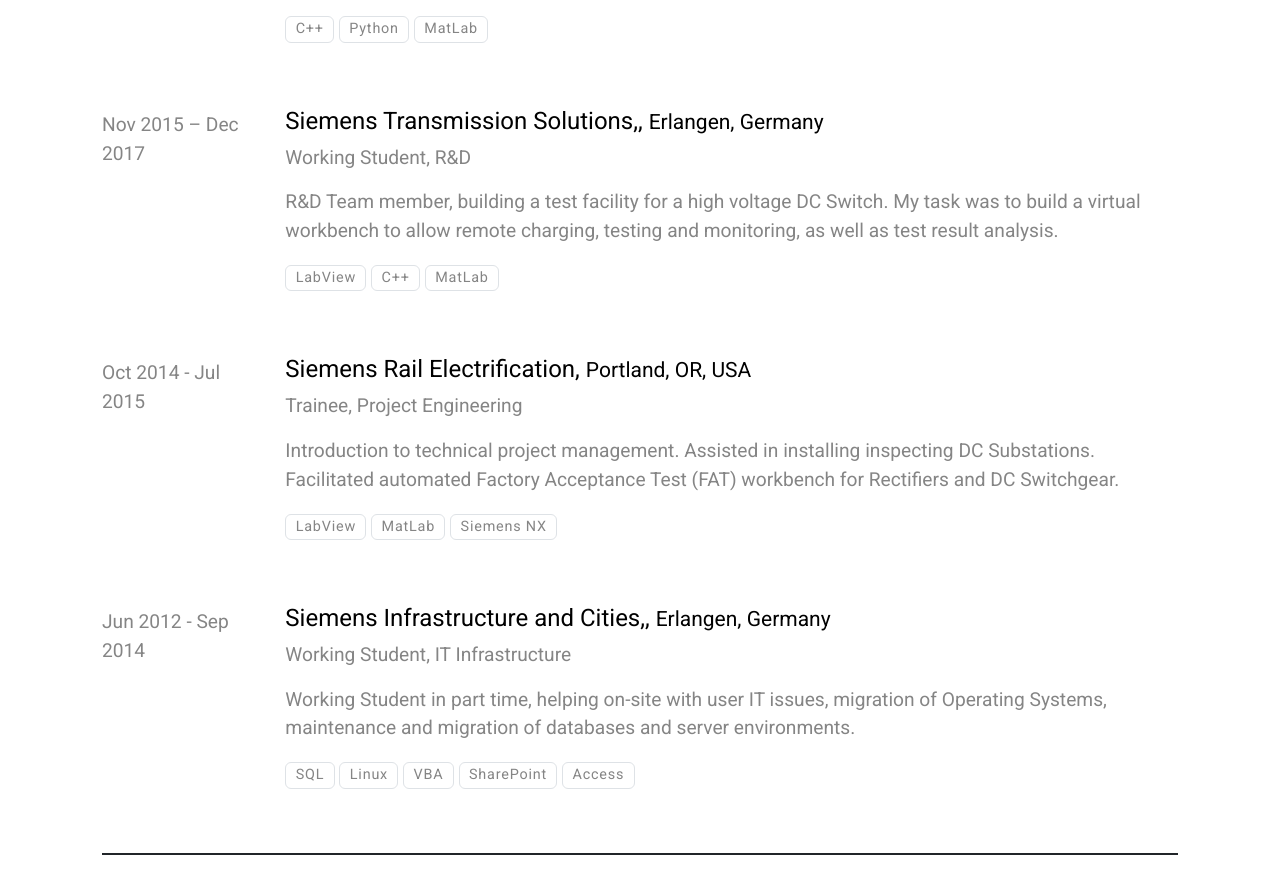
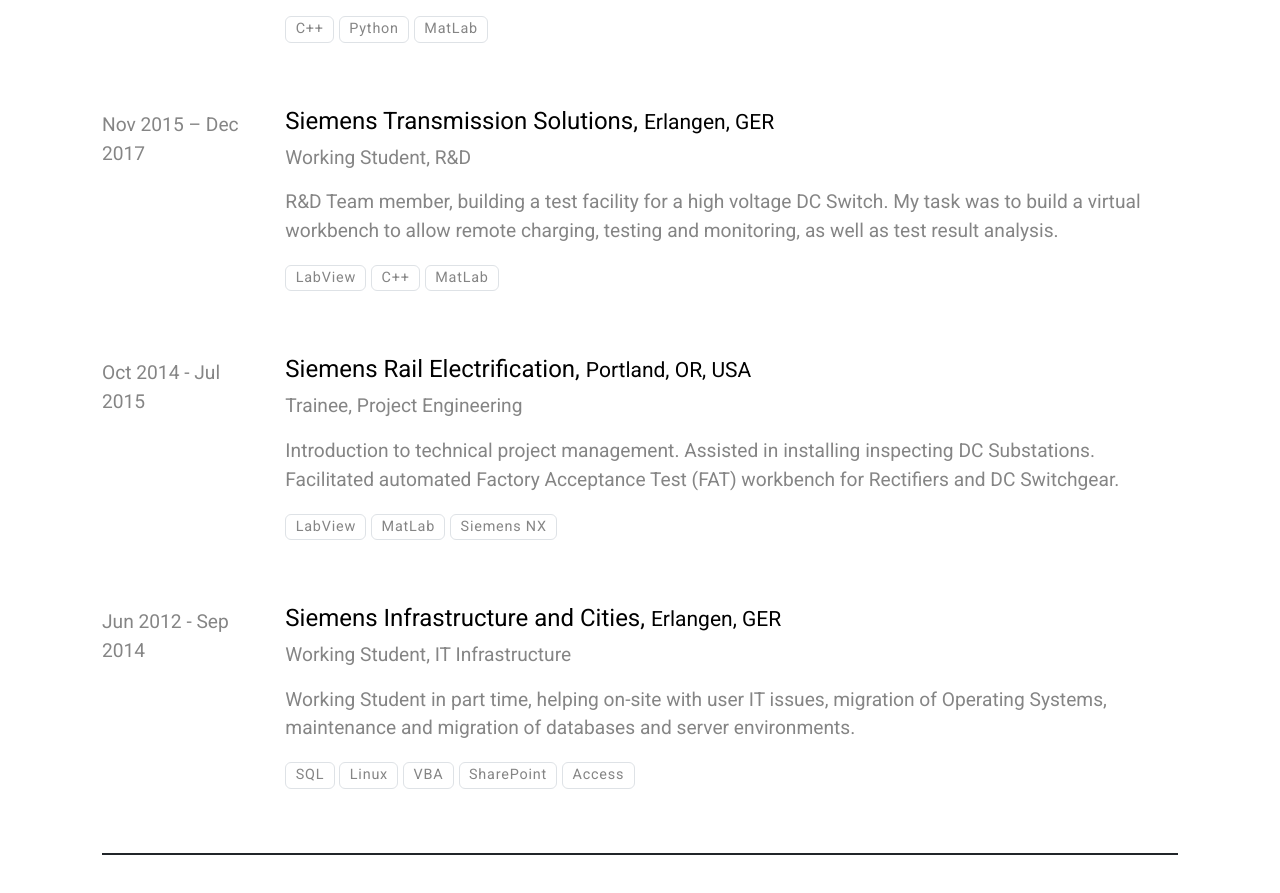
Before and after one commit to ChriSil/cv, a plain HTML site: page index.html in a window 1280 px wide. Shown: the part 1579-2472 px from the top of the page. Drawn offline with nearby package versions, Linux system fonts and the light colour scheme.

Commit message:
Deploying to gh-pages from  @ a647bb0dc683707eb723a4e419e94e4beb1aa4bf 🚀

```diff
--- a/index.html
+++ b/index.html
@@ -246,7 +246,7 @@
                 Nov 2015 – Dec 2017
             </div>
             <div class="col-md-10">
-                <h3 class="fs-4 fw-normal">Siemens Transmission Solutions,, <small>Erlangen, Germany</small></h3>
+                <h3 class="fs-4 fw-normal">Siemens Transmission Solutions, <small>Erlangen, GER</small></h3>
                 <p>Working Student, R&amp;D</p>
 
                 <div><p>R&amp;D Team member,  building a test facility for a high voltage DC Switch. My task was to build a
@@ -288,7 +288,7 @@
                 Jun 2012 - Sep 2014
             </div>
             <div class="col-md-10">
-                <h3 class="fs-4 fw-normal">Siemens Infrastructure and Cities,, <small>Erlangen, Germany</small></h3>
+                <h3 class="fs-4 fw-normal">Siemens Infrastructure and Cities, <small>Erlangen, GER</small></h3>
                 <p>Working Student, IT Infrastructure</p>
 
                 <div><p>Working Student in part time, helping on-site with user IT issues, migration of Operating Systems, maintenance and migration of databases and server environments.</p>
```
Also changed, not shown: 1 other file.
